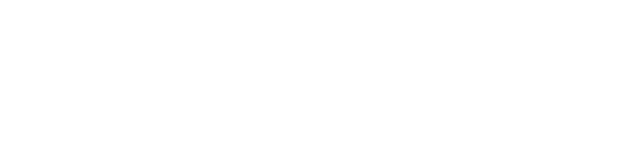
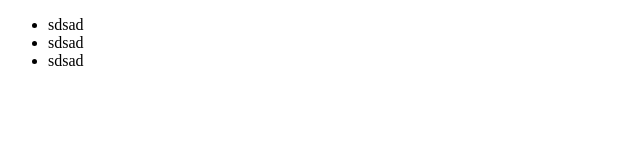
Before and after one commit to Merlad/My-First-Website, a plain HTML site: page index.html in a window 1280 px wide. Shown: the whole page, without its empty margins (0-640 px from the left). Drawn offline with Linux system fonts and the light colour scheme.

Commit message:
Update index.html

```diff
--- a/index.html
+++ b/index.html
@@ -5,5 +5,10 @@
 </head>
 
 <body>
+  <ul>
+    <li>sdsad</li>
+      <li>sdsad</li>
+        <li>sdsad</li>
+  </ul>
 </body>
 </html>
```
